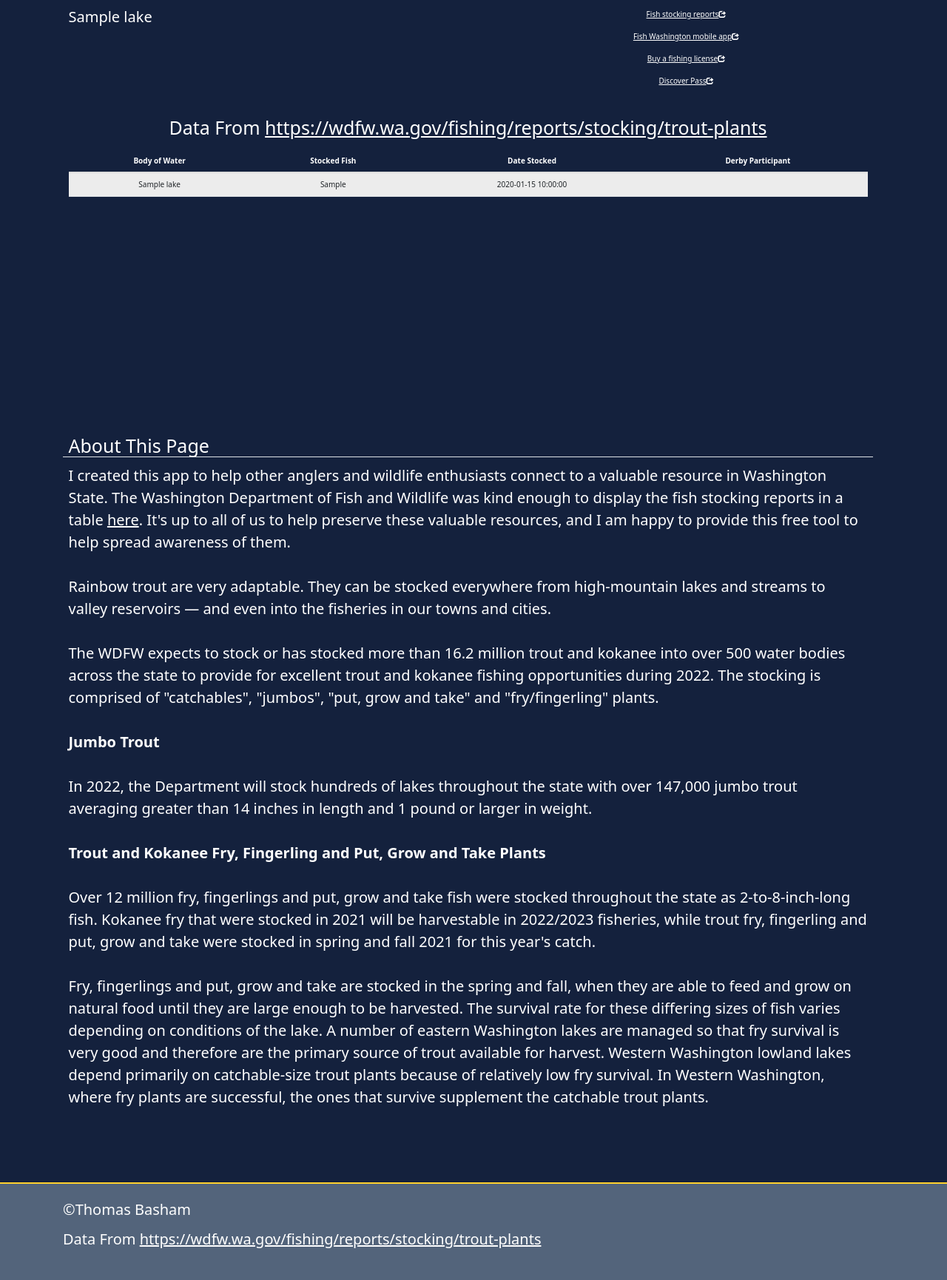
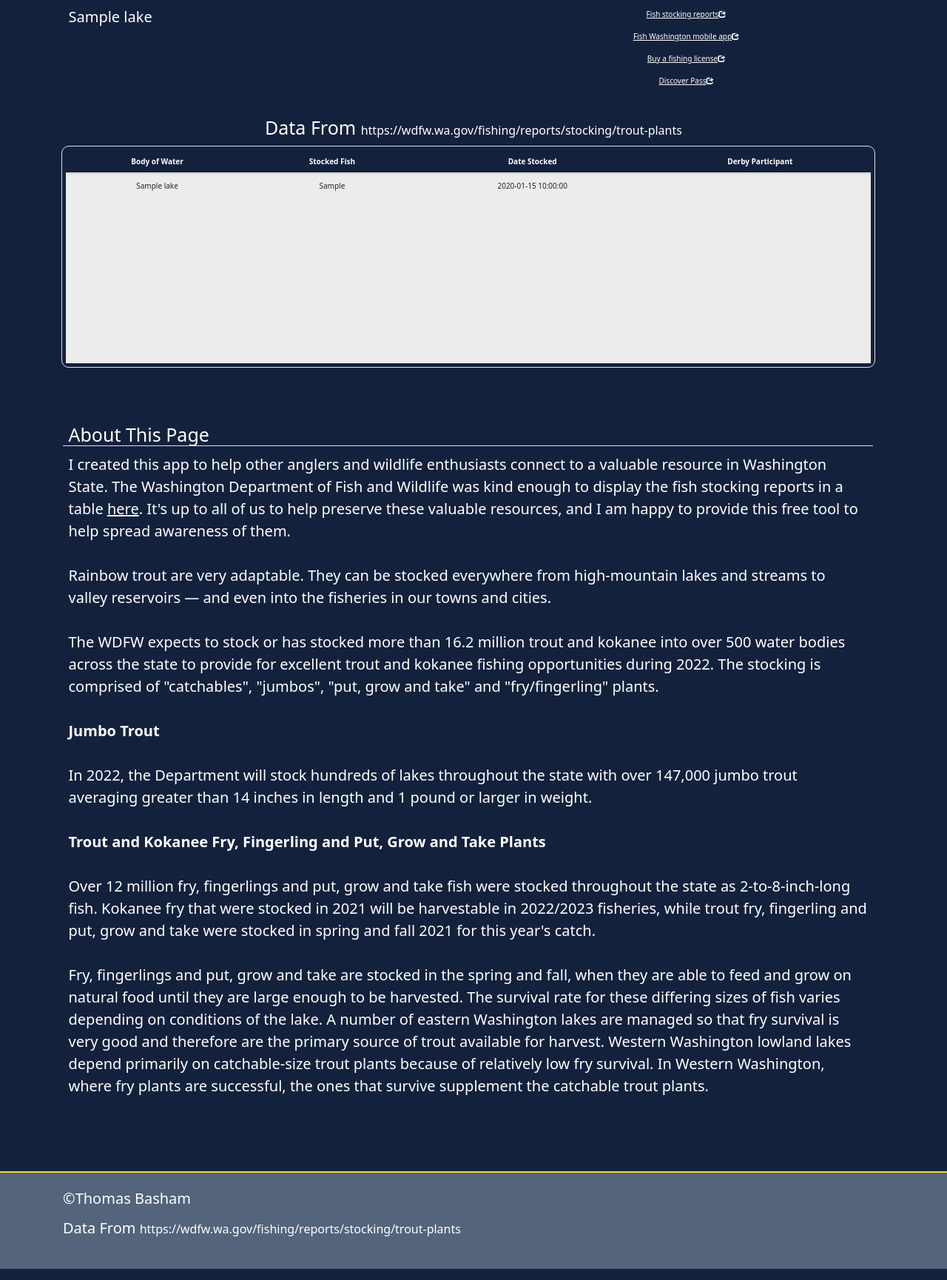
Before and after one commit to Thomas-Basham/trout-tracker-wa-backend, a Flask app: template templates/index.html in a window 1280 px wide. Shown: the part 324-2054 px from the top of the page at 74% size. Run offline with Flask 2, Linux system fonts and the light colour scheme; the template is opened without the code that fills it: most values are stand-ins (such as "Sample title", 1, 10 or a date in 2020); some libraries are stand-ins or nearby versions.

Commit message:
updated table styling

```diff
--- a/main.py
+++ b/main.py
@@ -9,7 +9,7 @@ import logging
 
 load_dotenv()
 
-app = Flask(__name__)
+app = Flask(__name__.split('.')[0])
 app.app_context().push()
 # ************** Postgres Database **************
 # If database in .env exists, use that,
--- a/static/styles/index.css
+++ b/static/styles/index.css
@@ -83,7 +83,7 @@ tr:hover {
 .table-container {
     height: 40vh;
     overflow: auto;
-    border-radius: 10px !important;
+    /*border-radius: 10px !important;*/
 }
 
 .folium-map {
@@ -123,7 +123,8 @@ footer a {
 }
 
 .dont-break-out {
-
+    font-size: medium;
+    text-decoration: none;
     /* These are technically the same, but use both */
     overflow-wrap: break-word;
     word-wrap: break-word;
@@ -141,3 +142,26 @@ footer a {
     hyphens: auto;
 
 }
+
+table {
+    border-collapse: separate;
+    border: solid whitesmoke 1px;
+    border-radius: 10px;
+}
+
+td, th {
+    /*border-left:solid black 1px;*/
+    /*border-top:solid black 1px;*/
+
+}
+
+th {
+    background-color: blue;
+    border-top: none;
+
+}
+
+td:first-child, th:first-child {
+    border-left: none;
+
+}
--- a/templates/index.html
+++ b/templates/index.html
@@ -66,12 +66,11 @@
                 </li>
             </ul>
         </div>
-        <div class="row pb-2 mb-5 mt-5" style="text-align: center;">
-            <h1 class="text-center mb-4">Data From <a class="dont-break-out"
+            <h1 class="text-center  mt-5">Data From <a class="dont-break-out"
                                                       href="https://wdfw.wa.gov/fishing/reports/stocking/trout-plants">https://wdfw.wa.gov/fishing/reports/stocking/trout-plants</a>
             </h1>
-            <div class="table-container">
-                <table id="data" class="table table-striped">
+        <div class="row p-2 mb-5  table-container" style="text-align: center;">
+                <table id="data" class="table table-striped rounded p-2">
                     <thead>
                     <tr>
                         <th>Body of Water</th>
@@ -91,7 +90,6 @@
                     {% endfor %}
                     </tbody>
                 </table>
-            </div>
         </div>
 
         <div class="row mt-5" id="about">
```
Lines whose indentation alone changed are shown as unchanged.
